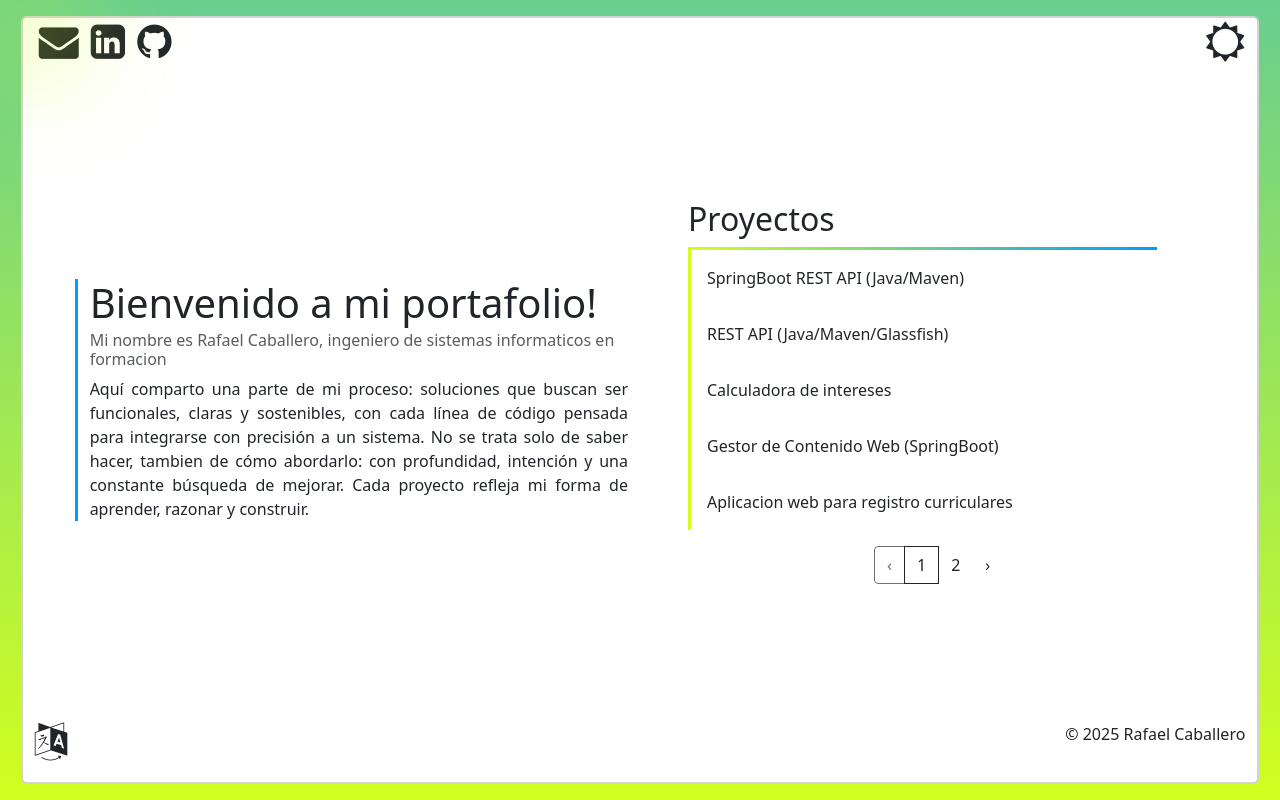
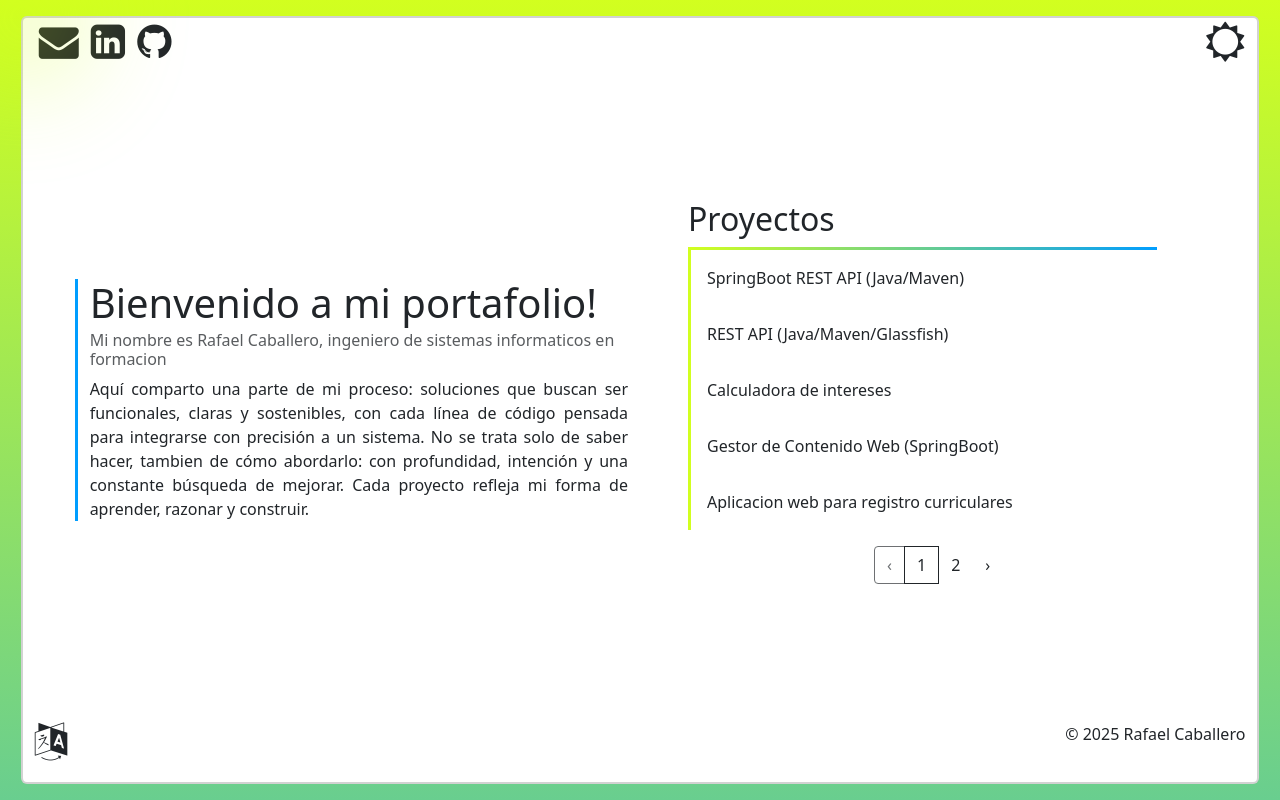
Before and after one commit to Ginazai/portafolio, a plain HTML site: page index.html in a window 1280 px wide. Both pictures are taken after a click on the icon 1228 px from the left and 41 px from the top of the page. Drawn offline with nearby package versions, Linux system fonts and the light colour scheme; a web font is replaced by a local one.

Commit message:
fixed minor body bg missbehaviour

```diff
--- a/css/stylesheet.css
+++ b/css/stylesheet.css
@@ -1,6 +1,6 @@
 body {
 	background-repeat: no-repeat;
-	background: linear-gradient(rgba(0, 157, 255, 1)  0%, rgba(210, 255, 31, 1)100%);
+	background: linear-gradient(to top, rgba(0, 157, 255, 1)  0%, rgba(210, 255, 31, 1)100%);
 	background-size: 200% 200%;
 
   transition: background-position 0.5s ease-in-out;
--- a/js/script.js
+++ b/js/script.js
@@ -91,19 +91,30 @@ $(document).ready(() => {
       theme_elem.removeClass("fa-sun-o");
       theme_elem.addClass("fa-moon-o");
       $("#light").css("background", "white");
+      light_theme = false;
     } else {
       $("html").attr("data-bs-theme", "light");
       theme_elem.removeClass("fa-moon-o");
       theme_elem.addClass("fa-sun-o");
       $("#light").css("background", "#D2FF1F");
+      light_theme = true;
     }
   });
-  $("body").on('mouseover change', () => {
-
-    $("body").css("background-position", "bottom right");
+  $("body").on('mouseover', () => {
+    console.log("mouseover");
+    if(light_theme){
+      $("body").css("background-position", "top right");
+    } else {
+      $("body").css("background-position", "bottom right");
+    }
   });
-  $("body").on('mouseleave change', () => {
-    $("body").css("background-position", "top right");
+  $("body").on('mouseleave', () => {
+    console.log("mouseleave");
+    if(light_theme){
+      $("body").css("background-position", "bottom left");
+    } else {
+      $("body").css("background-position", "top left");
+    }
   });
   const template = (data) => {
     var output = "";
```
